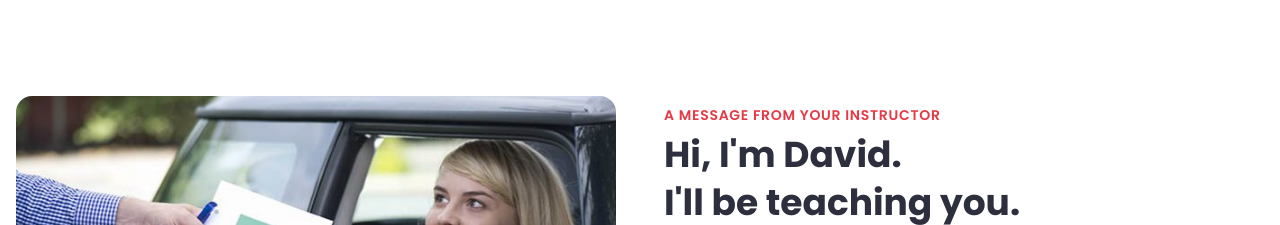
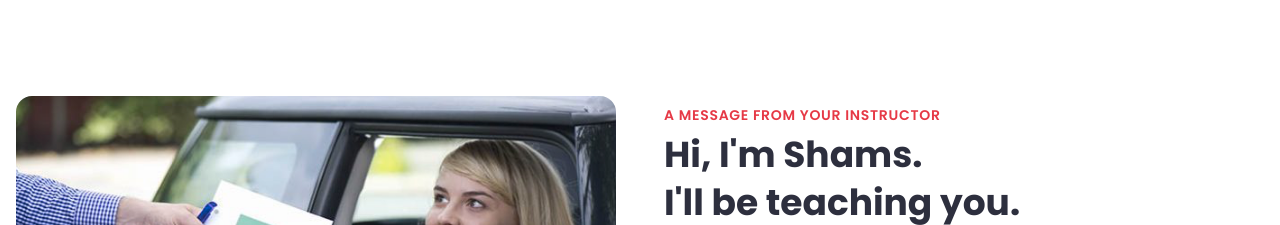
Before and after one commit to Oaseru17/wemakedrivers, a React (Vite) app: page / in a window 1280 px wide. Shown: the part 3640-3865 px from the top of the page. Built offline with nearby package versions, Linux system fonts and the light colour scheme.

Commit message:
fix: update instructor name to Shams

```diff
--- a/src/data/site.ts
+++ b/src/data/site.ts
@@ -107,7 +107,7 @@ export const BLOG_POSTS = [
 ]
 
 export const TEAM = [
-  { name: 'David Apperson', role: 'Chief Instructor', image: '/images/team-1.jpg' },
+  { name: 'Shams', role: 'Chief Instructor', image: '/images/team-1.jpg' },
   { name: 'Lisa Chen', role: 'Classroom Instructor', image: '/images/team-2.jpg' },
   { name: 'Michael Brown', role: 'Driving Instructor', image: '/images/team-3.jpg' },
 ]
--- a/src/pages/Home.tsx
+++ b/src/pages/Home.tsx
@@ -401,7 +401,7 @@ function Home() {
                 A Message From Your Instructor
               </span>
               <h2 className="text-3xl md:text-4xl font-bold text-primary mt-2 mb-2">
-                Hi, I'm David.
+                Hi, I'm Shams.
               </h2>
               <h2 className="text-3xl md:text-4xl font-bold text-primary mb-6">
                 I'll be teaching you.
```
